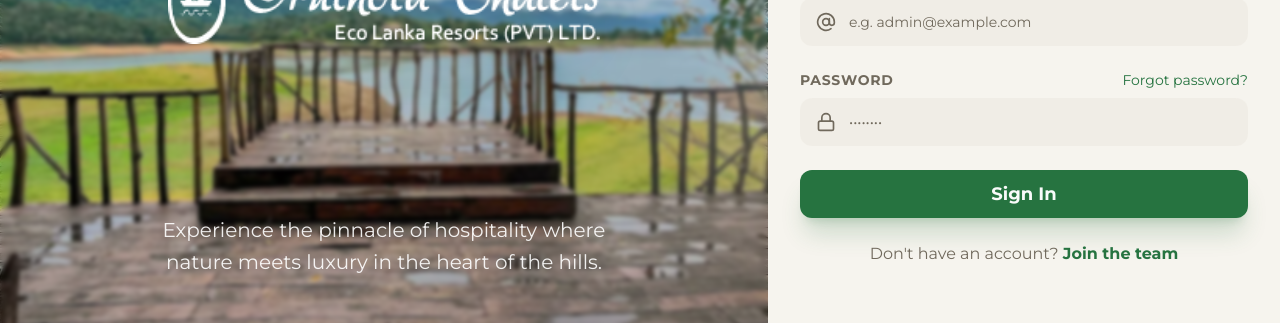
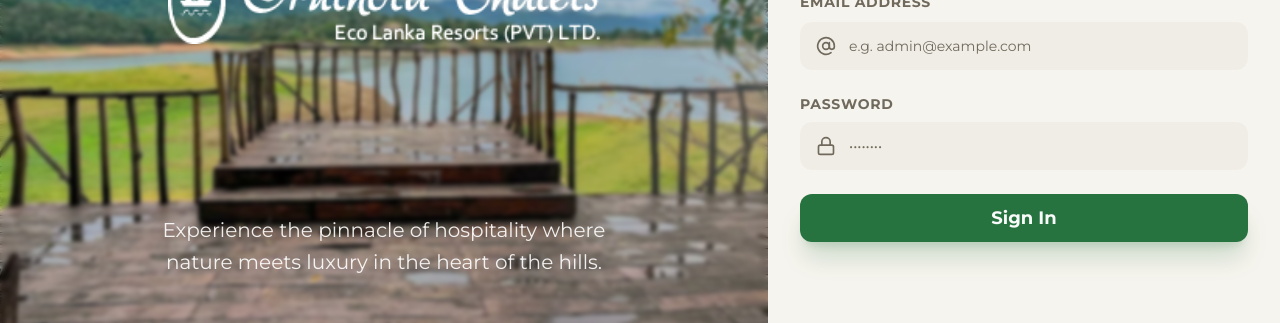
Before and after one commit to Thilina1/OruthotaChaletsAdmin, a Next.js app: page / in a window 1280 px wide. Shown: the part 344-667 px from the top of the page. Built offline with nearby package versions, Linux system fonts and the light colour scheme; no server answers.

Commit message:
push
push

```diff
--- a/src/app/page.tsx
+++ b/src/app/page.tsx
@@ -179,9 +179,8 @@
                 name="password"
                 render={({ field }) => (
                   <FormItem>
-                    <div className="flex items-center justify-between">
+                    <div className="flex items-center">
                       <FormLabel className="text-sm font-semibold uppercase tracking-wider text-muted-foreground">Password</FormLabel>
-                      <Link href="#" className="text-sm font-medium text-primary hover:underline">Forgot password?</Link>
                     </div>
                     <FormControl>
                       <div className="relative">
@@ -218,12 +217,7 @@
                 ) : "Sign In"}
               </Button>
 
-              <div className="mt-8 text-center text-muted-foreground">
-                Don&apos;t have an account?{" "}
-                <Link href="/signup" className="font-bold text-primary hover:underline">
-                  Join the team
-                </Link>
-              </div>
+
             </form>
           </Form>
         </div>
--- a/src/components/dashboard/user-management/user-form.tsx
+++ b/src/components/dashboard/user-management/user-form.tsx
@@ -56,6 +56,7 @@
   { path: '/dashboard/experiences', label: 'Experiences' },
   { path: '/dashboard/blogs', label: 'Blog Management' },
   { path: '/dashboard/reports', label: 'Financial Reports' },
+  { path: '/dashboard/purchase-orders', label: 'Purchase Orders' },
 ];
 
 const formSchema = z.object({
@@ -113,7 +114,7 @@
       updatePassword: !user,
       password: '',
       confirmPassword: '',
-      permissions: user?.permissions || [],
+      permissions: user?.permissions || ['/dashboard/profile'],
     },
   });
 
@@ -132,7 +133,7 @@
       updatePassword: !user,
       password: '',
       confirmPassword: '',
-      permissions: user?.permissions || [],
+      permissions: user?.permissions || ['/dashboard/profile'],
     });
     setShowPassword(!user);
   }, [user, form]);
```
